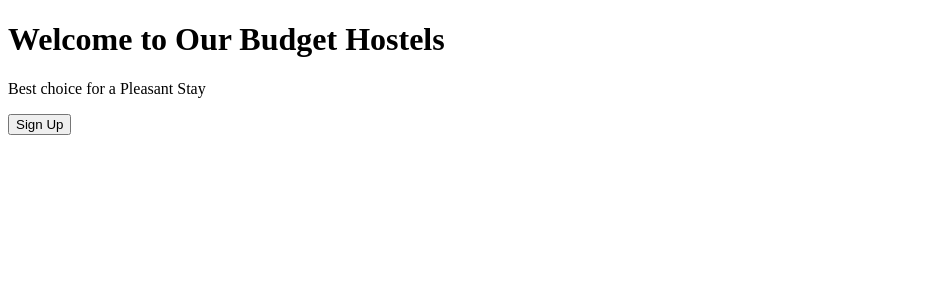
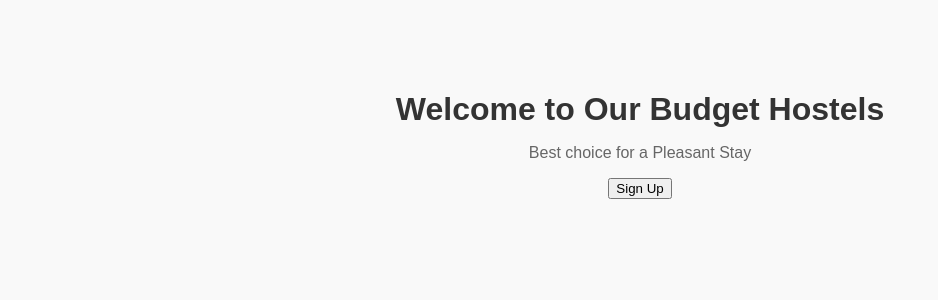
Before and after one commit to Veeramalla26/CA-TWO-RESIST, a Flask app: page / in a window 1280 px wide. Shown: the top 300 px of the page, without its empty margins (0-938 px from the left). Run offline with Flask 3, Linux system fonts and the light colour scheme.

Commit message:
added basic css

```diff
--- /dev/null
+++ b/static/css/style.css
@@ -0,0 +1,24 @@
+/* General Styles */
+body {
+    font-family: 'Arial', sans-serif;
+    margin: 0;
+    padding: 0;
+    background-color: #f9f9f9;
+    color: #333;
+    text-align: center;
+}
+
+.container {
+    padding: 20px;
+    margin-top: 50px;
+}
+
+h1 {
+    font-size: 2rem;
+    margin-bottom: 10px;
+}
+
+p {
+    font-size: 1rem;
+    color: #666;
+}
--- a/templates/index.html
+++ b/templates/index.html
@@ -4,7 +4,8 @@
     <meta charset="UTF-8">
     <meta name="viewport" content="width=device-width, initial-scale=1.0">
     <title>Friendly Hostels</title>
-</head>
+    <link rel="stylesheet" href="static/css/style.css">
+ </head>
 <body>
 
 <div class="container">
--- a/templates/signup.html
+++ b/templates/signup.html
@@ -4,6 +4,7 @@
     <meta charset="UTF-8">
     <meta name="viewport" content="width=device-width, initial-scale=1.0">
     <title>Sign Up - Our Budget Hostels</title>
+    <link rel="stylesheet" href="static/css/style.css">
 </head>
 <body>
 
```
